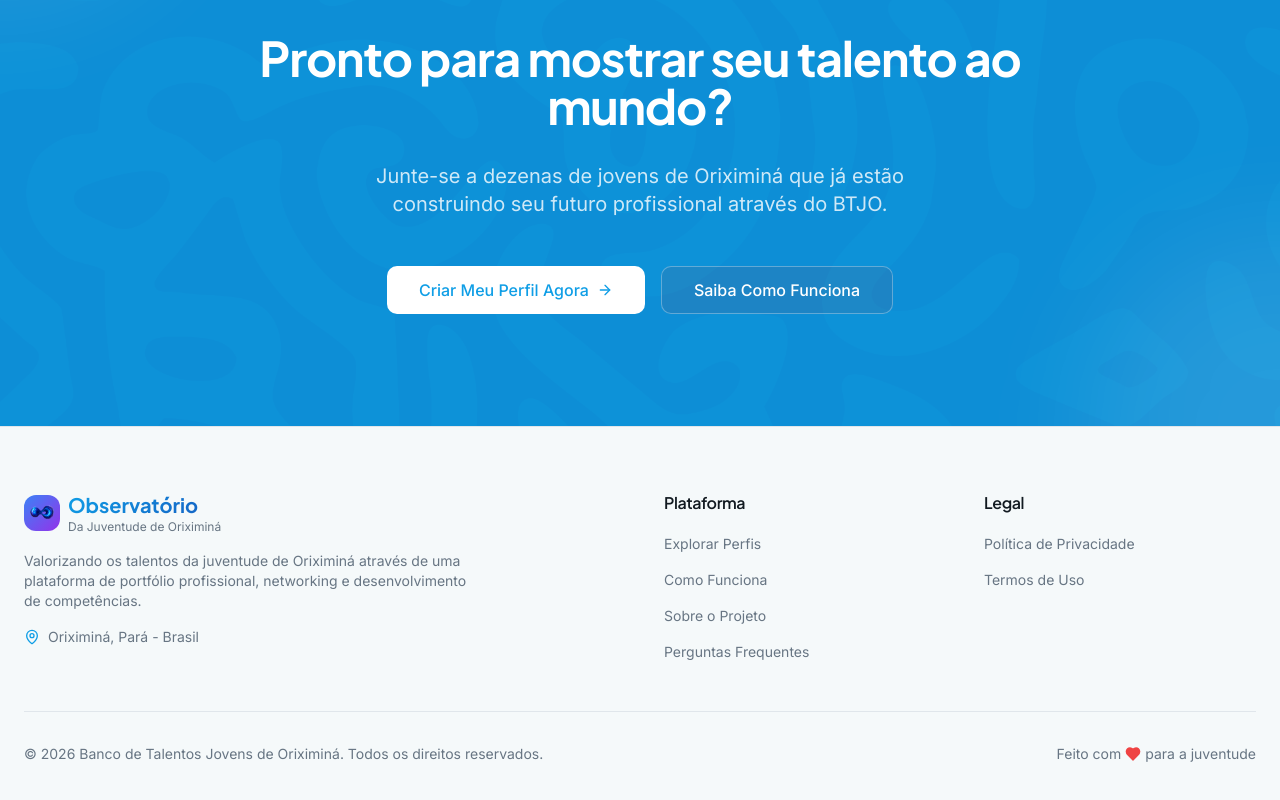
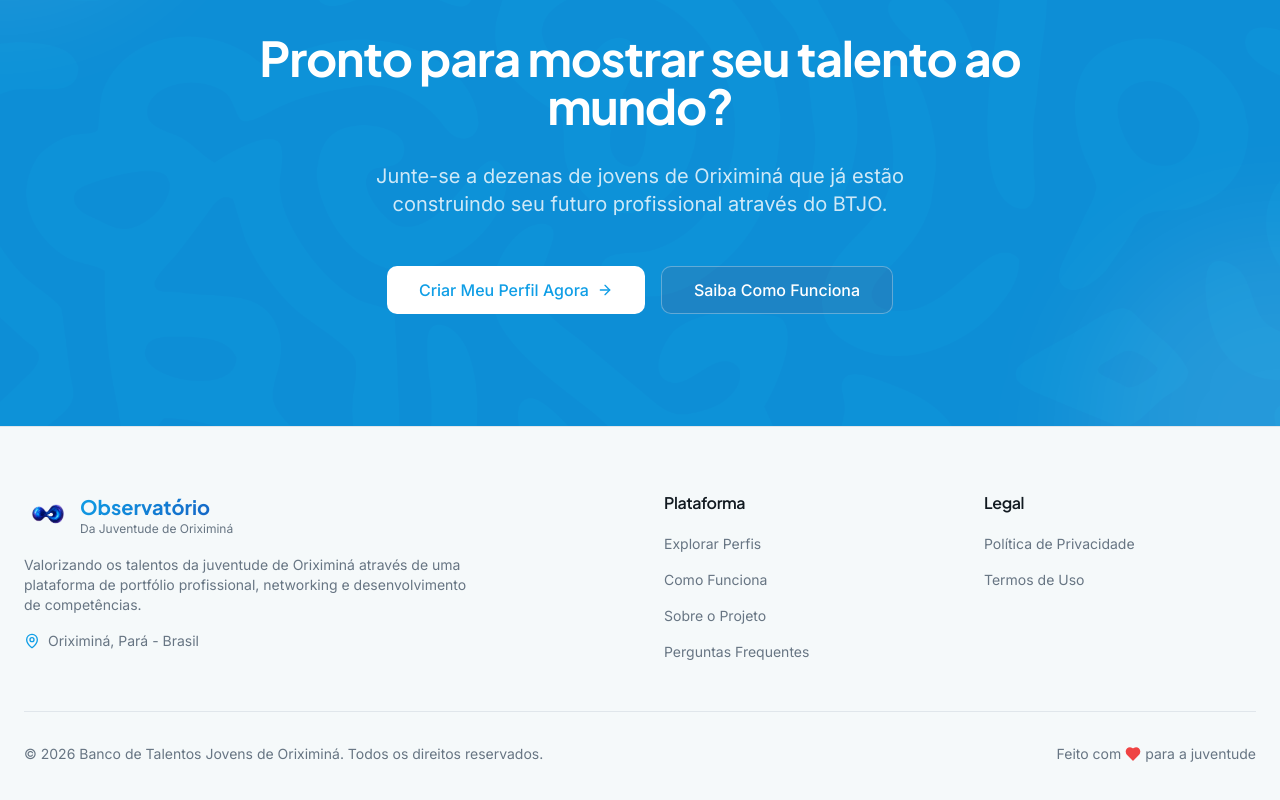
Before and after one commit to yuriacs/talentos-oriximina-hub, a React (Vite) app: page / in a window 1280 px wide. Shown: the part 2651-3451 px from the top of the page. Built offline with nearby package versions, Linux system fonts and the light colour scheme; no server answers; the database is empty; the HTML template or start-up script is replaced by a standard one.

Commit message:
Changes
Co-authored-by: yuriacs <52533230+yuriacs@users.noreply.github.com>

```diff
--- a/src/components/layout/Footer.tsx
+++ b/src/components/layout/Footer.tsx
@@ -22,8 +22,8 @@ export function Footer() {
           {/* Brand */}
           <div className="md:col-span-2">
             <Link to="/" className="flex items-center gap-2 mb-4">
-                        <div className="flex h-9 w-9 items-center justify-center rounded-lg bg-gradient-to-br from-blue-500 to-purple-600 transition-transform group-hover:scale-195">
-                <img src="/LIKE (1).png" alt="Logo" className="h-12 w-12 object-contain" />
+            <div className="flex items-center justify-center transition-transform group-hover:scale-105">
+                <img src="/logo-observatorio.png" alt="Observatório da Juventude" className="h-12 w-12 object-contain" />
               </div>
               <div className="flex flex-col">
                 <span className="font-display text-xl font-bold gradient-text">
```
